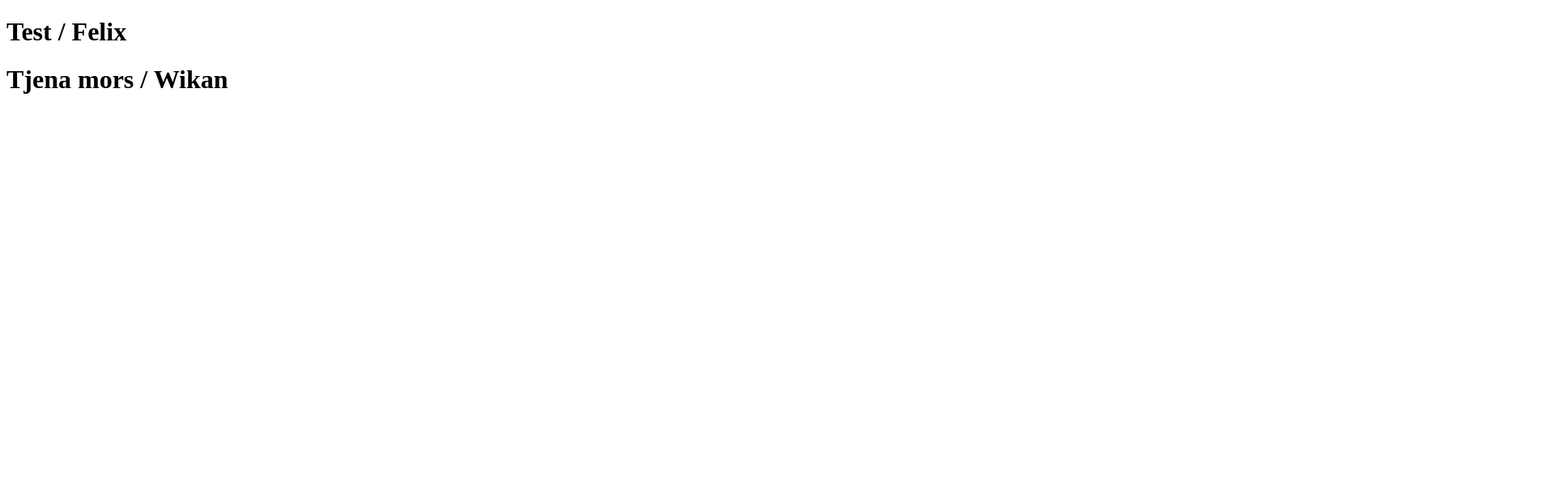
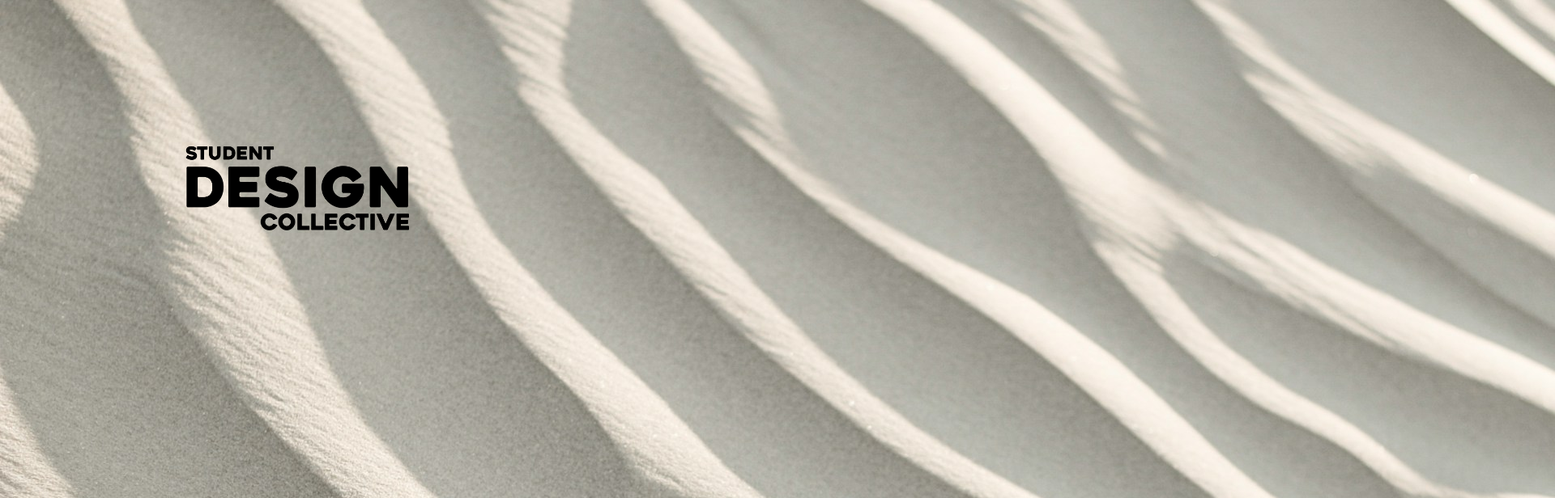
Before and after one commit to fiskpappa/gik339-27-projekt, a plain HTML site: page client/index.html in a window 1280 px wide. Shown: the top 616 px of the page at 81% size, 1920 px wide, since content can reach past the window. Drawn offline with Linux system fonts and the light colour scheme.

Commit message:
introcommit

```diff
--- a/client/index.html
+++ b/client/index.html
@@ -4,10 +4,11 @@
     <meta charset="UTF-8">
     <meta name="viewport" content="width=device-width, initial-scale=1.0">
     <title>Projekt - Grupp 27</title>
-    <h1>Test / Felix </h1>
-    <h1> Tjena mors  / Wikan </h1>
+    <link rel="stylesheet" href="./stylesheet.css" />
 </head>
 <body>
+    <img class="body-bg" src="./media/img/white-sand.jpg">
+    <img class="SDC-logo" src="./media/img/SDC-logo.png">
 
 </body>
 </html>
--- /dev/null
+++ b/client/stylesheet.css
@@ -0,0 +1,17 @@
+body {
+    margin: 0;
+}
+
+.body-bg {
+    position: absolute;
+    min-height: 100vh;
+    z-index: -1;
+}
+
+.SDC-logo {
+    display: block;
+    z-index: 1;
+    margin-top: -5rem;
+    margin-left: -5rem;
+    width: 70%;
+}
```
Also changed, not shown: client/media/img/SDC-logo.png (added), client/media/img/white-sand.jpg (added).
